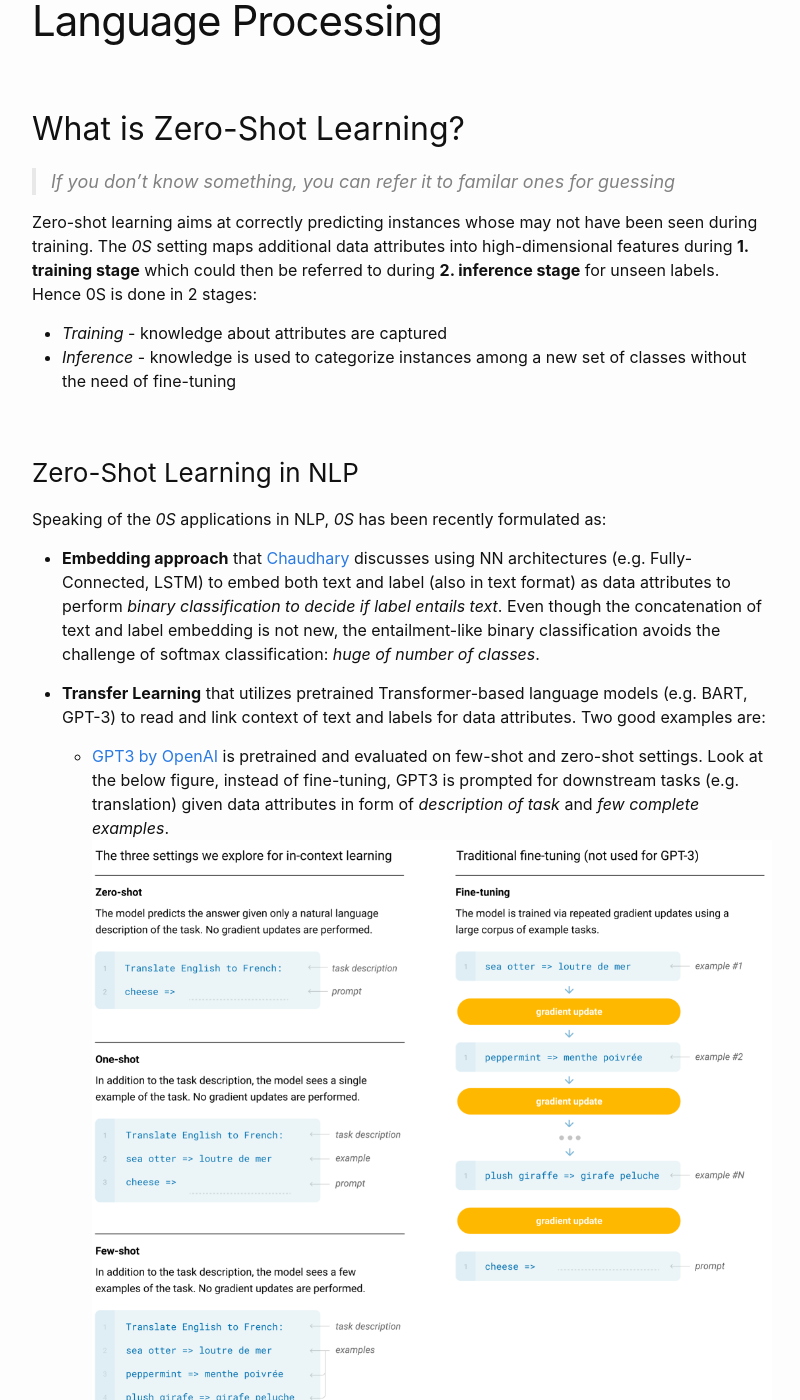
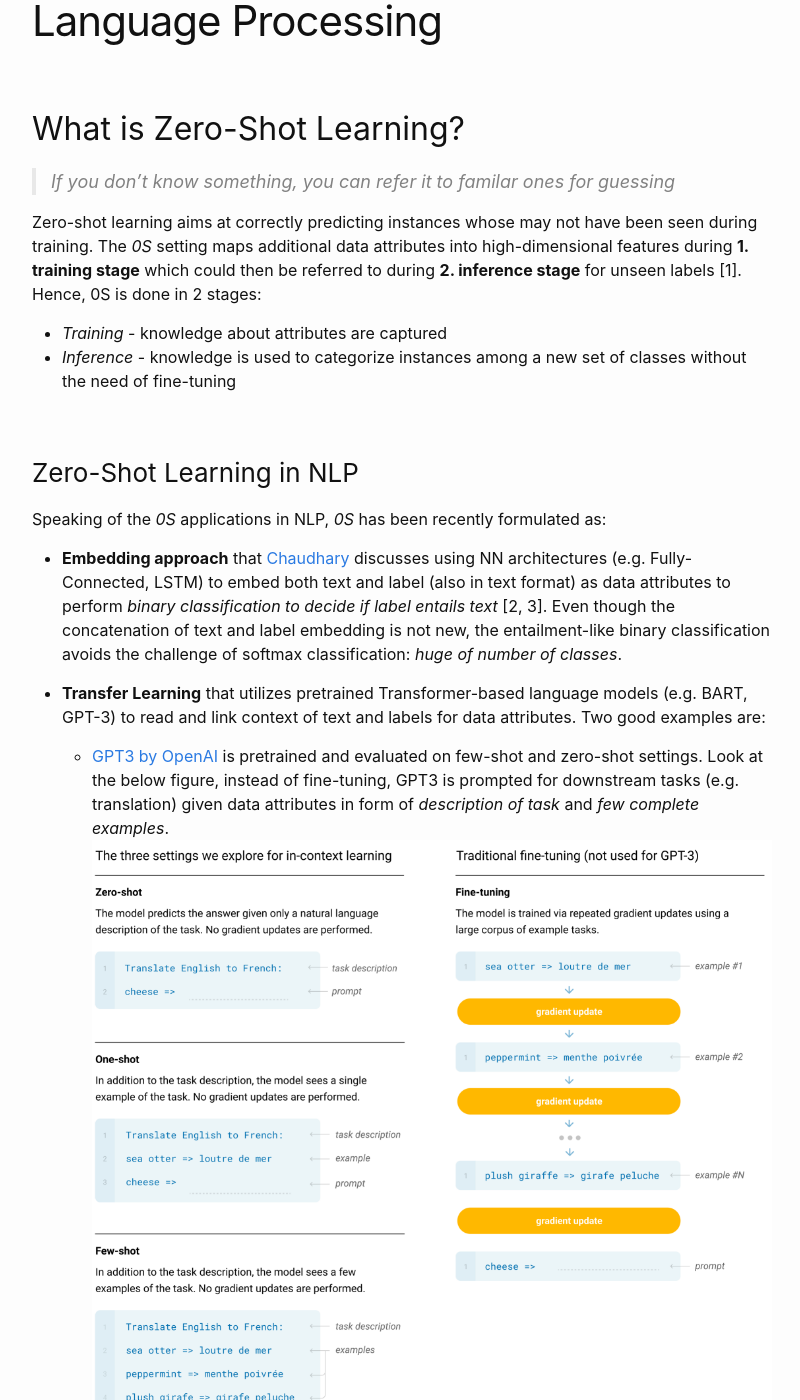
Before and after one commit to quocdat32461997/quocdat32461997.github.io, a Jekyll site: the page built from _posts/2021-08-21-zero-shot-learning-in-natural-language-processing.md, in a window 1280 px wide and 1400 px high, scrolled down 336 px. Shown: the whole window, without its empty margins (238-1038 px from the left). Built offline with Jekyll 4.4.1, drawn with Linux system fonts in a browser that asks for light colours; some of the changed text lies outside the part shown.

```diff
--- a/_posts/2021-08-21-zero-shot-learning-in-natural-language-processing.md
+++ b/_posts/2021-08-21-zero-shot-learning-in-natural-language-processing.md
@@ -9,7 +9,7 @@ layout: post
 
 Zero-shot learning aims at correctly predicting instances whose may not have been seen during training.
 The *0S* setting maps additional data attributes into high-dimensional features during **1. training stage** which could then be referred
-to during **2. inference stage** for unseen labels. Hence 0S is done in 2 stages:
+to during **2. inference stage** for unseen labels [1]. Hence, 0S is done in 2 stages:
 - *Training* - knowledge about attributes are captured
 - *Inference* - knowledge is used to categorize instances among a new set of classes without the need of fine-tuning
 
@@ -17,7 +17,7 @@ to during **2. inference stage** for unseen labels. Hence 0S is done in 2 stages
 Speaking of the *0S* applications in NLP, *0S* has been recently formulated as:
 - **Embedding approach** that [Chaudhary](https://amitness.com/2020/05/zero-shot-text-classification/) discusses using NN architectures
 (e.g. Fully-Connected, LSTM) to embed both text and label (also in text format) as data attributes to perform *binary classification to decide
-if label entails text*. Even though the concatenation of text and label embedding is not new, the entailment-like binary
+if label entails text* [2, 3]. Even though the concatenation of text and label embedding is not new, the entailment-like binary
 classification avoids the challenge of softmax classification: *huge of number of classes*.
 
 
@@ -29,3 +29,10 @@ classification avoids the challenge of softmax classification: *huge of number o
     ![Few-Shot Leaerning Evaluationo Settings in GPT-3](/assets/few-shot-learning-gpt3.png)
   - [Natural-Language-Inference-based for Text Classification by Yin et al.](https://huggingface.co/facebook/bart-large-mnli)
   take the concatenation of text and label (viewed as data attributes) as input and performs the entailment-like text classification.
+
+### References
+* [1] - [Zero-Shot Learning: Can you classify an object without seeing it before?](https://www.kdnuggets.com/2021/04/zero-shot-learning.html)
+* [2] - [Zero Shot Learning for Text Classification](https://amitness.com/2020/05/zero-shot-text-classification/)
+* [3] - [Train Once, Test Anywhere: Zero-Shot Learning for Text Classification](https://arxiv.org/pdf/1712.05972.pdf)
+* [4] - [Language Models are Few-Shot Learners](https://arxiv.org/pdf/2005.14165.pdf)
+* [5] - [Benchmarking Zero-shot Text Classification: Datasets, Evaluation and Entailment Approacch](https://arxiv.org/abs/1909.00161)
```
